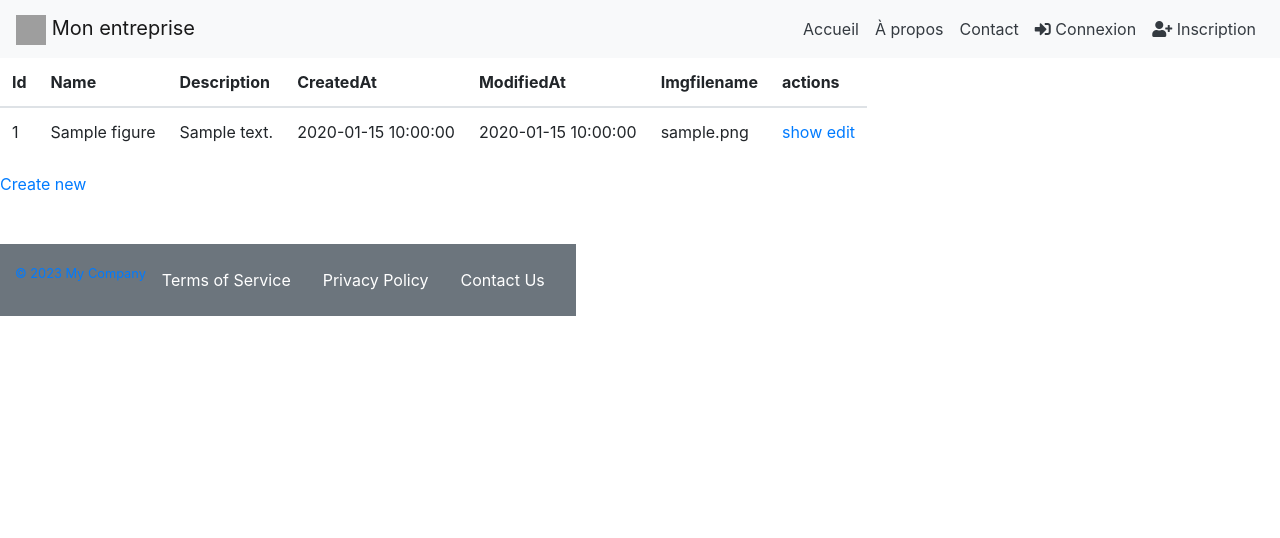
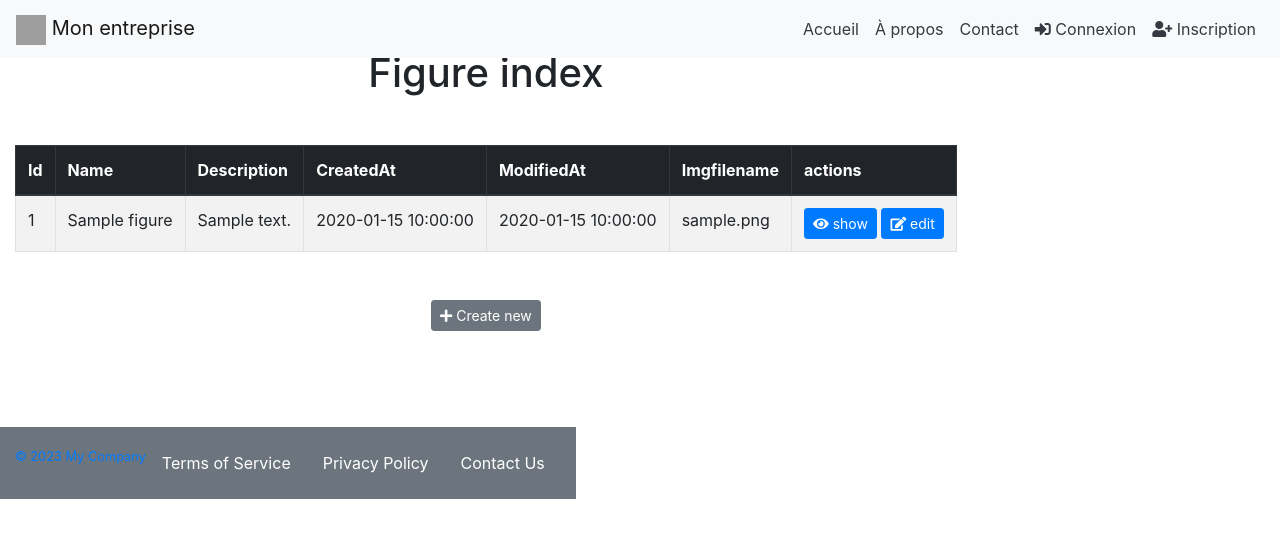
Before and after one commit to hacene92230/p6-SnowTricks, a Symfony app: template templates/figure/index.html.twig in a window 1280 px wide. Shown: the top 538 px of the page. Run offline with Twig, Linux system fonts and the light colour scheme; the template is opened without the code that fills it: most values are stand-ins (such as "Sample title", 1, 10 or a date in 2020); some libraries are stand-ins or nearby versions; grey boxes are pictures that could not be loaded.

Commit message:
finalization of figures and groups.

```diff
--- a/composer.json
+++ b/composer.json
@@ -46,6 +46,7 @@
         "twig/twig": "^2.12|^3.0"
     },
     "require-dev": {
+        "doctrine/doctrine-fixtures-bundle": "^3.4",
         "phpunit/phpunit": "^9.5",
         "symfony/browser-kit": "6.1.*",
         "symfony/css-selector": "6.1.*",
--- a/config/bundles.php
+++ b/config/bundles.php
@@ -13,4 +13,5 @@
     Symfony\Bundle\MakerBundle\MakerBundle::class => ['dev' => true],
     Sensio\Bundle\FrameworkExtraBundle\SensioFrameworkExtraBundle::class => ['all' => true],
     SymfonyCasts\Bundle\VerifyEmail\SymfonyCastsVerifyEmailBundle::class => ['all' => true],
+    Doctrine\Bundle\FixturesBundle\DoctrineFixturesBundle::class => ['dev' => true, 'test' => true],
 ];
--- a/templates/figure/index.html.twig
+++ b/templates/figure/index.html.twig
@@ -1,12 +1,10 @@
 {% extends 'base.html.twig' %}
-
 {% block title %}Figure index{% endblock %}
-
 {% block body %}
-    <h1>Figure index</h1>
-
-    <table class="table">
-        <thead>
+<div class="container">
+<h1 class="text-center my-5">Figure index</h1>
+    <table class="table table-striped table-bordered">
+        <thead class="thead-dark">
             <tr>
                 <th>Id</th>
                 <th>Name</th>
@@ -27,17 +25,20 @@
                 <td>{{ figure.modifiedAt ? figure.modifiedAt|date('Y-m-d H:i:s') : '' }}</td>
                 <td>{{ figure.imgfilename }}</td>
                 <td>
-                    <a href="{{ path('app_figure_show', {'id': figure.id}) }}">show</a>
-                    <a href="{{ path('app_figure_edit', {'id': figure.id}) }}">edit</a>
+                    <a href="{{ path('app_figure_show', {'id': figure.id}) }}" class="btn btn-primary btn-sm"><i class="fas fa-eye"></i> show</a>
+                    <a href="{{ path('app_figure_edit', {'id': figure.id}) }}" class="btn btn-primary btn-sm"><i class="fas fa-edit"></i> edit</a>
                 </td>
             </tr>
         {% else %}
             <tr>
-                <td colspan="7">no records found</td>
+                <td colspan="7" class="text-center">no records found</td>
             </tr>
         {% endfor %}
         </tbody>
     </table>
 
-    <a href="{{ path('app_figure_new') }}">Create new</a>
+    <div class="text-center my-5">
+        <a href="{{ path('app_figure_new') }}" class="btn btn-secondary btn-sm"><i class="fas fa-plus"></i> Create new</a>
+    </div>
+</div>
 {% endblock %}
```
Also changed, not shown: templates/home/index.html.twig (+3 -14 lines), 2 other files.
